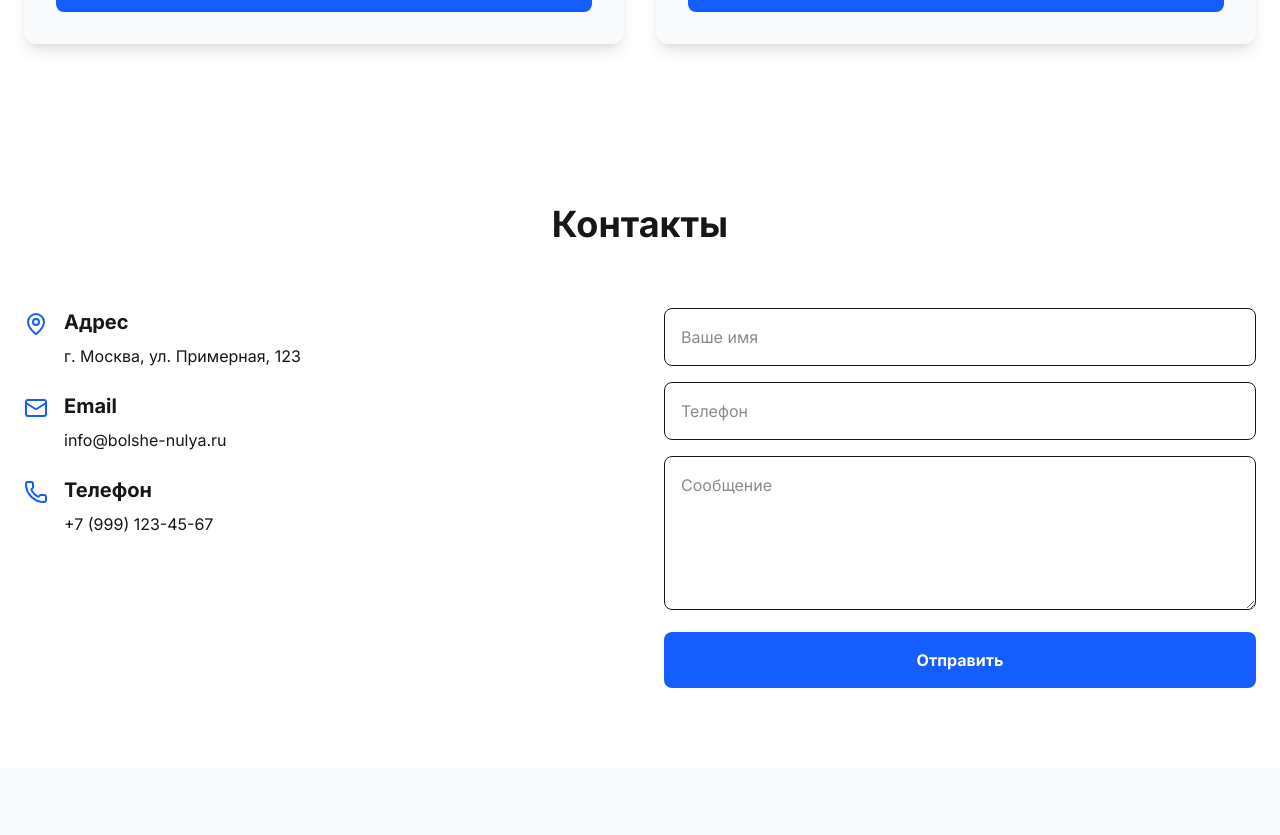
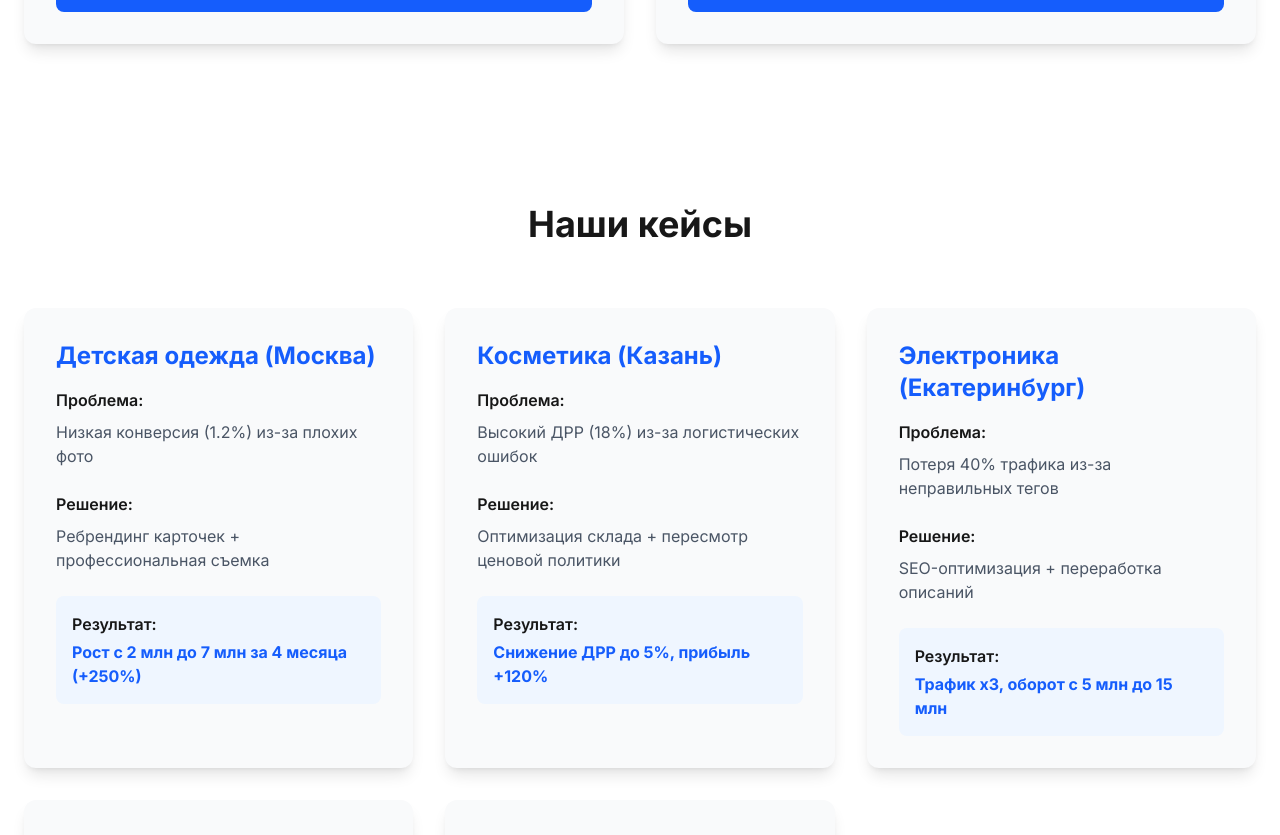
Before and after one commit to FKO13/consulting-site, a Next.js app: page / in a window 1280 px wide. Shown: the part 1908-2743 px from the top of the page. Built offline with nearby package versions, Linux system fonts and the light colour scheme.

Commit message:
Последние изменений + курсор

```diff
--- a/package.json
+++ b/package.json
@@ -21,6 +21,7 @@
     "nodemailer": "^7.0.5",
     "react": "19.1.0",
     "react-dom": "19.1.0",
+    "react-input-mask": "^2.0.4",
     "use-count-up": "^3.0.1"
   },
   "devDependencies": {
--- a/src/components/CasesSection.tsx
+++ b/src/components/CasesSection.tsx
@@ -1,131 +1,79 @@
 'use client'
-import { useState } from 'react'
 import { motion } from 'framer-motion'
-import { MapPin, Mail, Phone, Loader2 } from 'lucide-react'
 
-export default function ContactSection() {
-  const [formData, setFormData] = useState({
-    name: '',
-    phone: '',
-    message: ''
-  })
-  const [isLoading, setIsLoading] = useState(false)
-  const [isSuccess, setIsSuccess] = useState(false)
+const cases = [
+  {
+    title: "Детская одежда (Москва)",
+    problem: "Низкая конверсия (1.2%) из-за плохих фото",
+    solution: "Ребрендинг карточек + профессиональная съемка",
+    result: "Рост с 2 млн до 7 млн за 4 месяца (+250%)"
+  },
+  {
+    title: "Косметика (Казань)",
+    problem: "Высокий ДРР (18%) из-за логистических ошибок",
+    solution: "Оптимизация склада + пересмотр ценовой политики",
+    result: "Снижение ДРР до 5%, прибыль +120%"
+  },
+  {
+    title: "Электроника (Екатеринбург)",
+    problem: "Потеря 40% трафика из-за неправильных тегов",
+    solution: "SEO-оптимизация + переработка описаний",
+    result: "Трафик x3, оборот с 5 млн до 15 млн"
+  },
+  {
+    title: "Спорттовары (Новосибирск)",
+    problem: "Низкий средний чек (1200₽)",
+    solution: "Внедрение комплектов + кросс-продажи",
+    result: "Средний чек 3400₽ (+183%)"
+  },
+  {
+    title: "Домашний текстиль (Краснодар)",
+    problem: "Сезонные просадки продаж",
+    solution: "Разработка круглогодичного ассортимента",
+    result: "Стабильный оборот 8-10 млн ежемесячно"
+  }
+]
 
-  const handleSubmit = async (e: React.FormEvent) => {
-    e.preventDefault()
-    setIsLoading(true)
+export default function CasesSection() {
+  return (
+    <section id="cases" className="py-20 bg-white">
+      <div className="container mx-auto px-6">
+        <motion.h2
+          initial={{ opacity: 0, y: 50 }}
+          whileInView={{ opacity: 1, y: 0 }}
+          viewport={{ once: true }}
+          className="text-4xl font-bold text-center mb-16"
+        >
+          Наши кейсы
+        </motion.h2>
 
-    try {
-      const res = await fetch('/api/consultation', {
-        method: 'POST',
-        headers: { 'Content-Type': 'application/json' },
-        body: JSON.stringify(formData)
-      })
-
-      if (res.ok) {
-        setIsSuccess(true)
-        setFormData({ name: '', phone: '', message: '' })
-      }
-    } catch (err) {
-      console.error('Ошибка отправки формы:', err)
-    } finally {
-      setIsLoading(false)
-    }
-  }
-
-  return (
-    <section id="contacts" className="py-20 bg-white">
-      <div className="container mx-auto px-6">
-        <h2 className="text-4xl font-bold text-center mb-16">Контакты</h2>
-
-        <div className="grid grid-cols-1 md:grid-cols-2 gap-12">
-          {/* Левая колонка с контактами */}
+        <div className="grid grid-cols-1 md:grid-cols-2 lg:grid-cols-3 gap-8">
+          {cases.map((caseItem, index) => (
             <motion.div
-            initial={{ opacity: 0, x: -50 }}
-            whileInView={{ opacity: 1, x: 0 }}
-            viewport={{ once: true }}
-            className="space-y-6"
+              key={index}
+              initial={{ opacity: 0, y: 50 }}
+              whileInView={{ opacity: 1, y: 0 }}
+              viewport={{ once: true, margin: "0px 0px -100px 0px" }}
+              transition={{ delay: index * 0.1 }}
+              className="bg-gray-50 rounded-xl overflow-hidden shadow-lg hover:shadow-xl transition"
             >
-            <div className="flex items-start">
-              <MapPin className="text-blue-600 mr-4 mt-1" />
-              <div>
-                <h3 className="text-xl font-bold mb-2">Адрес</h3>
-                <p>г. Москва, ул. Примерная, 123</p>
+              <div className="p-8">
+                <h3 className="text-2xl font-bold mb-4 text-blue-600">{caseItem.title}</h3>
+                <div className="mb-6">
+                  <h4 className="font-semibold mb-2">Проблема:</h4>
+                  <p className="text-gray-600">{caseItem.problem}</p>
                 </div>
+                <div className="mb-6">
+                  <h4 className="font-semibold mb-2">Решение:</h4>
+                  <p className="text-gray-600">{caseItem.solution}</p>
                 </div>
-
-            <div className="flex items-start">
-              <Mail className="text-blue-600 mr-4 mt-1" />
-              <div>
-                <h3 className="text-xl font-bold mb-2">Email</h3>
-                <p>info@bolshe-nulya.ru</p>
-              </div>
-            </div>
-
-            <div className="flex items-start">
-              <Phone className="text-blue-600 mr-4 mt-1" />
-              <div>
-                <h3 className="text-xl font-bold mb-2">Телефон</h3>
-                <p>+7 (999) 123-45-67</p>
+                <div className="bg-blue-50 p-4 rounded-lg">
+                  <h4 className="font-semibold mb-1">Результат:</h4>
+                  <p className="font-bold text-blue-600">{caseItem.result}</p>
                 </div>
               </div>
             </motion.div>
-
-          {/* Правая колонка с формой */}
-          <motion.div
-            initial={{ opacity: 0, x: 50 }}
-            whileInView={{ opacity: 1, x: 0 }}
-            viewport={{ once: true }}
-          >
-            {isSuccess ? (
-              <div className="text-center p-8 bg-green-50 rounded-lg">
-                <h3 className="text-2xl font-bold text-green-600 mb-2">Спасибо!</h3>
-                <p>Мы свяжемся с вами в течение 15 минут</p>
-              </div>
-            ) : (
-              <form onSubmit={handleSubmit} className="space-y-4">
-                <input
-                  type="text"
-                  placeholder="Ваше имя"
-                  className="w-full p-4 border rounded-lg"
-                  value={formData.name}
-                  onChange={(e) => setFormData({ ...formData, name: e.target.value })}
-                  required
-                />
-                <input
-                  type="tel"
-                  placeholder="Телефон"
-                  className="w-full p-4 border rounded-lg"
-                  value={formData.phone}
-                  onChange={(e) => setFormData({ ...formData, phone: e.target.value })}
-                  required
-                />
-                <textarea
-                  placeholder="Сообщение"
-                  rows={5}
-                  className="w-full p-4 border rounded-lg"
-                  value={formData.message}
-                  onChange={(e) => setFormData({ ...formData, message: e.target.value })}
-                  required
-                ></textarea>
-                <button
-                  type="submit"
-                  disabled={isLoading}
-                  className="bg-blue-600 text-white px-8 py-4 rounded-lg font-bold hover:bg-blue-700 transition flex items-center justify-center gap-2 w-full"
-                >
-                  {isLoading ? (
-                    <>
-                      <Loader2 className="animate-spin" />
-                      Отправка...
-                    </>
-                  ) : (
-                    'Отправить'
-                  )}
-                </button>
-              </form>
-            )}
-          </motion.div>
+          ))}
         </div>
       </div>
     </section>
--- a/src/components/ConsultationForm.tsx
+++ /dev/null
@@ -1,91 +0,0 @@
-'use client'
-import { useState } from 'react'
-import { Loader2 } from 'lucide-react'
-
-export default function ConsultationForm() {
-  const [formData, setFormData] = useState({
-    name: '',
-    phone: '',
-    email: ''
-  })
-  const [isLoading, setIsLoading] = useState(false)
-  const [isSuccess, setIsSuccess] = useState(false)
-
-  const handleSubmit = async (e: React.FormEvent) => {
-    e.preventDefault()
-    setIsLoading(true)
-
-    try {
-      const response = await fetch('/api/consultation', {
-        method: 'POST',
-        headers: {
-          'Content-Type': 'application/json',
-        },
-        body: JSON.stringify(formData)
-      })
-
-      if (response.ok) {
-        setIsSuccess(true)
-        setFormData({ name: '', phone: '', email: '' })
-      } else {
-        console.error('Ошибка отправки формы:', await response.text())
-        alert('❌ Не удалось отправить заявку. Попробуйте ещё раз.')
-      }
-    } catch (error) {
-      console.error('Ошибка:', error)
-      alert('⚠ Произошла ошибка при отправке.')
-    } finally {
-      setIsLoading(false)
-    }
-  }
-
-  if (isSuccess) {
-    return (
-      <div className="text-center p-8 bg-green-50 rounded-lg">
-        <h3 className="text-2xl font-bold text-green-600 mb-2">Спасибо!</h3>
-        <p>Мы свяжемся с вами в течение 15 минут</p>
-      </div>
-    )
-  }
-
-  return (
-    <form onSubmit={handleSubmit} className="space-y-4">
-      <input
-        type="text"
-        placeholder="Ваше имя"
-        className="w-full p-4 border rounded-lg"
-        value={formData.name}
-        onChange={(e) => setFormData({ ...formData, name: e.target.value })}
-        required
-      />
-      <input
-        type="tel"
-        placeholder="Телефон"
-        className="w-full p-4 border rounded-lg"
-        value={formData.phone}
-        onChange={(e) => setFormData({ ...formData, phone: e.target.value })}
-        required
-      />
-      <input
-        type="email"
-        placeholder="Email"
-        className="w-full p-4 border rounded-lg"
-        value={formData.email}
-        onChange={(e) => setFormData({ ...formData, email: e.target.value })}
-        required
-      />
-      <button
-        type="submit"
-        disabled={isLoading}
-        className="bg-blue-600 text-white px-8 py-4 rounded-lg font-bold hover:bg-blue-700 transition flex justify-center items-center gap-2 w-full"
-      >
-        {isLoading ? (
-          <>
-            <Loader2 className="animate-spin" />
-            Отправка...
-          </>
-        ) : 'Получить консультацию'}
-      </button>
-    </form>
-  )
-}
--- a/src/components/ContactSection.tsx
+++ b/src/components/ContactSection.tsx
@@ -1,43 +1,72 @@
-'use client';
-import { useState } from 'react';
-import { motion } from 'framer-motion';
-import { MapPin, Mail, Phone, Loader2 } from 'lucide-react';
+'use client'
+import { useState, useRef } from 'react'
+import { motion } from 'framer-motion'
+import { MapPin, Mail, Phone, Loader2 } from 'lucide-react'
 
 export default function ContactSection() {
   const [formData, setFormData] = useState({
     name: '',
-    phone: '',
+    phone: '+7 ',
     message: ''
-  });
-  const [isLoading, setIsLoading] = useState(false);
-  const [isSuccess, setIsSuccess] = useState(false);
+  })
+  const [isLoading, setIsLoading] = useState(false)
+  const [isSuccess, setIsSuccess] = useState(false)
+  const phoneRef = useRef<HTMLInputElement>(null)
+
+  const formatPhone = (value: string) => {
+    // оставляем только цифры после +7
+    const digits = value.replace(/\D/g, '').slice(1) // убираем 7
+    let result = '+7 '
+    if (digits.length > 0) result += '(' + digits.slice(0, 3)
+    if (digits.length >= 3) result += ') ' + digits.slice(3, 6)
+    if (digits.length >= 6) result += '-' + digits.slice(6, 8)
+    if (digits.length >= 8) result += '-' + digits.slice(8, 10)
+    return result
+  }
+
+  const handlePhoneChange = (e: React.ChangeEvent<HTMLInputElement>) => {
+    const formatted = formatPhone(e.target.value)
+    setFormData(prev => ({ ...prev, phone: formatted }))
+    requestAnimationFrame(() => {
+      if (phoneRef.current) {
+        phoneRef.current.setSelectionRange(formatted.length, formatted.length)
+      }
+    })
+  }
+
+  const handlePhoneFocus = () => {
+    if (!formData.phone.startsWith('+7')) {
+      setFormData(prev => ({ ...prev, phone: '+7 ' }))
+      requestAnimationFrame(() => {
+        if (phoneRef.current) {
+          phoneRef.current.setSelectionRange(3, 3)
+        }
+      })
+    }
+  }
 
   const handleSubmit = async (e: React.FormEvent) => {
-    e.preventDefault();
-    setIsLoading(true);
-
+    e.preventDefault()
+    setIsLoading(true)
     try {
-      const response = await fetch('/api/consultation', {
+      const res = await fetch('/api/consultation', {
         method: 'POST',
         headers: { 'Content-Type': 'application/json' },
-        body: JSON.stringify({
-          name: formData.name,
-          phone: formData.phone,
-          email: '-', // заменили email на прочерк
-          message: formData.message
-        })
-      });
-
-      if (response.ok) {
-        setIsSuccess(true);
-        setFormData({ name: '', phone: '', message: '' });
+        body: JSON.stringify(formData)
+      })
+      if (res.ok) {
+        setIsSuccess(true)
+        setFormData({ name: '', phone: '+7 ', message: '' })
+      } else {
+        alert('Ошибка отправки. Проверьте консоль.')
       }
-    } catch (error) {
-      console.error('Ошибка отправки формы:', error);
+    } catch (err) {
+      console.error('Ошибка отправки формы:', err)
+      alert('Ошибка отправки.')
     } finally {
-      setIsLoading(false);
+      setIsLoading(false)
     }
-  };
+  }
 
   return (
     <section id="contacts" className="py-20 bg-white">
@@ -45,11 +74,11 @@ export default function ContactSection() {
         <h2 className="text-4xl font-bold text-center mb-16">Контакты</h2>
 
         <div className="grid grid-cols-1 md:grid-cols-2 gap-12">
-          {/* Левая колонка с контактами */}
           <motion.div
             initial={{ opacity: 0, x: -50 }}
             whileInView={{ opacity: 1, x: 0 }}
             viewport={{ once: true }}
+            transition={{ duration: 0.6 }}
             className="space-y-6"
           >
             <div className="flex items-start">
@@ -59,7 +88,13 @@ export default function ContactSection() {
                 <p>г. Москва, ул. Примерная, 123</p>
               </div>
             </div>
-
+            <div className="flex items-start">
+              <Phone className="text-blue-600 mr-4 mt-1" />
+              <div>
+                <h3 className="text-xl font-bold mb-2">Телефон</h3>
+                <p>+7 (999) 123-45-67</p>
+              </div>
+            </div>
             <div className="flex items-start">
               <Mail className="text-blue-600 mr-4 mt-1" />
               <div>
@@ -67,21 +102,15 @@ export default function ContactSection() {
                 <p>info@bolshe-nulya.ru</p>
               </div>
             </div>
-
-            <div className="flex items-start">
-              <Phone className="text-blue-600 mr-4 mt-1" />
-              <div>
-                <h3 className="text-xl font-bold mb-2">Телефон</h3>
-                <p>+7 (999) 123-45-67</p>
-              </div>
-            </div>
           </motion.div>
 
-          {/* Правая колонка — форма */}
-          <motion.div
+          <motion.form
             initial={{ opacity: 0, x: 50 }}
             whileInView={{ opacity: 1, x: 0 }}
             viewport={{ once: true }}
+            transition={{ duration: 0.6 }}
+            onSubmit={handleSubmit}
+            className="space-y-4"
           >
             {isSuccess ? (
               <div className="text-center p-8 bg-green-50 rounded-lg">
@@ -89,21 +118,23 @@ export default function ContactSection() {
                 <p>Мы свяжемся с вами в течение 15 минут</p>
               </div>
             ) : (
-              <form onSubmit={handleSubmit} className="space-y-4">
+              <>
                 <input
                   type="text"
                   placeholder="Ваше имя"
                   className="w-full p-4 border rounded-lg"
                   value={formData.name}
-                  onChange={(e) => setFormData({ ...formData, name: e.target.value })}
+                  onChange={(e) => setFormData(prev => ({ ...prev, name: e.target.value }))}
                   required
                 />
                 <input
+                  ref={phoneRef}
                   type="tel"
-                  placeholder="Телефон"
+                  placeholder="+7 (___) ___-__-__"
                   className="w-full p-4 border rounded-lg"
                   value={formData.phone}
-                  onChange={(e) => setFormData({ ...formData, phone: e.target.value })}
+                  onChange={handlePhoneChange}
+                  onFocus={handlePhoneFocus}
                   required
                 />
                 <textarea
@@ -111,13 +142,13 @@ export default function ContactSection() {
                   rows={5}
                   className="w-full p-4 border rounded-lg"
                   value={formData.message}
-                  onChange={(e) => setFormData({ ...formData, message: e.target.value })}
+                  onChange={(e) => setFormData(prev => ({ ...prev, message: e.target.value }))}
                   required
                 ></textarea>
                 <button
                   type="submit"
                   disabled={isLoading}
-                  className="bg-blue-600 text-white px-8 py-4 rounded-lg font-bold hover:bg-blue-700 transition flex justify-center items-center gap-2 w-full"
+                  className="bg-blue-600 text-white px-8 py-4 rounded-lg font-bold hover:bg-blue-700 transition flex items-center justify-center gap-2 w-full"
                 >
                   {isLoading ? (
                     <>
@@ -128,11 +159,11 @@ export default function ContactSection() {
                     'Отправить'
                   )}
                 </button>
-              </form>
+              </>
             )}
-          </motion.div>
+          </motion.form>
         </div>
       </div>
     </section>
-  );
+  )
 }
```
Also changed, not shown: src/app/_document.tsx (added, +15 -0 lines), src/app/api/consultation/route.ts (+14 -29 lines), 1 other file (tests, documents, lock files or other folders). Lines whose indentation alone changed are shown as unchanged.
